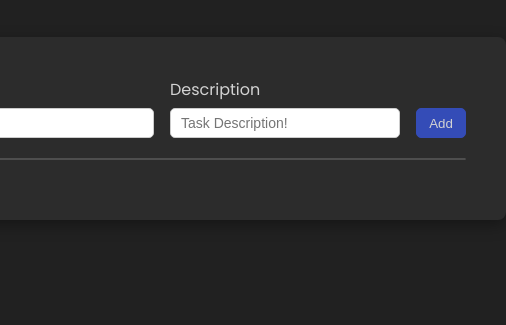
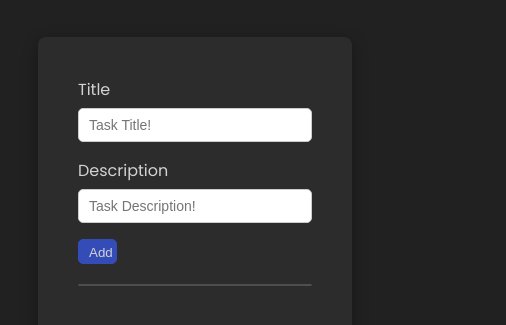
Before and after one commit to 4fyy/Interactive-To-Do-List, a plain HTML site: page index.html in a window 390 px wide. Shown: the part 91-416 px from the top of the page, 506 px wide, since content can reach past the window. Drawn offline with Linux system fonts and the light colour scheme.

Commit message:
Some changes on CSS & make the web responsive

```diff
--- a/style.css
+++ b/style.css
@@ -46,12 +46,12 @@ h1 {
 }
 
 .container input {
-    width: 230px;
-    height: 30px;
+    width: 14vw;
+    height: 4vh;
     border: 1px solid #ccc;
     border-radius: 5px;
     padding: 5px 10px;
-    font-size: 14px;
+    font-size: 0.875rem;
     box-sizing: border-box;
     outline: none;
     transition: border-color 0.3s ease, box-shadow 0.3s ease;
@@ -67,8 +67,8 @@ h1 {
 }
 
 .container .add button {
-    width: 50px;
-    height: 30px;
+    width: 3vw;
+    height: 4vh;
     background-color: var(--blue3);
     padding: 5px 10px;
     border: 1px solid var(--blue3);
@@ -81,6 +81,23 @@ h1 {
     background-color: var(--blue2);
     border: 1px solid var(--blue2);
     cursor: pointer;
+}
+
+@media all and (max-width: 768px) {
+    .container .add {
+        display: block;
+    }
+
+    .container input {
+        width: 60vw;
+        height: 4vh;
+        margin-bottom: 16px;
+    }
+
+    .container .add button {
+        width: 10vw;
+        height: 3vh;
+    }
 }
 
 hr {
@@ -118,7 +135,7 @@ hr {
 }
 
 .task .description {
-    font-size: 12px;
+    font-size: 0.75rem;
 }
 
 .task .icons {
@@ -127,7 +144,7 @@ hr {
 }
 
 .task .icons i {
-    font-size: 20px;
+    font-size: 1.25rem;
     transition: .3s;
 }
 
```
